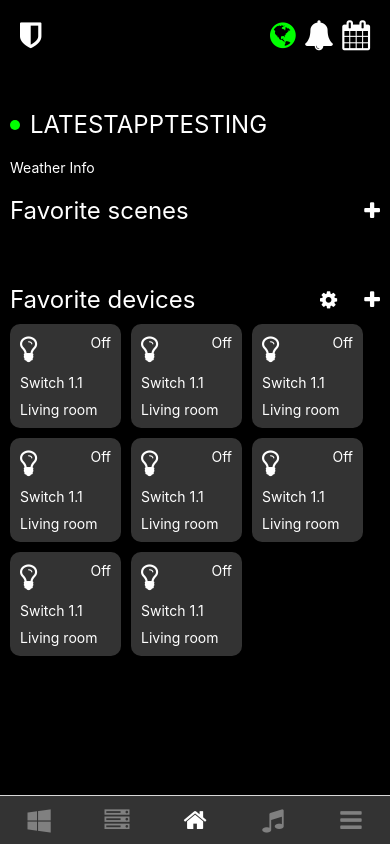
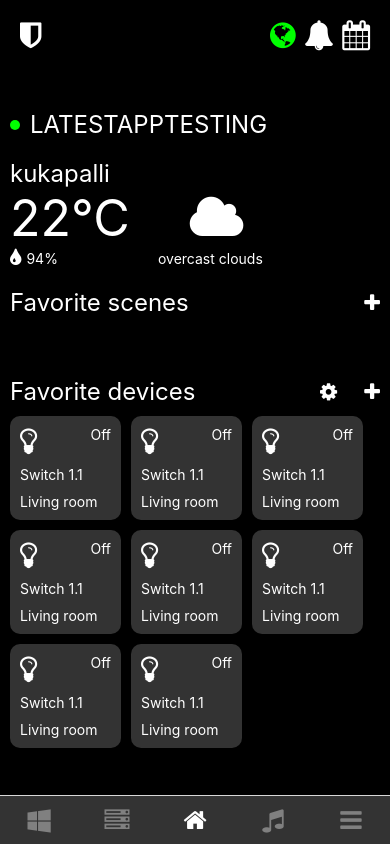
Before and after one commit to yong/smart-home-dashboard, a React Native app: screen /home in a window 390 px wide. Built offline with nearby package versions, Linux system fonts and the light colour scheme.

Commit message:
add Weather component with hard coded data

```diff
--- a/App.tsx
+++ b/App.tsx
@@ -17,10 +17,10 @@ const App = () => {
           tabBarActiveTintColor: 'white',
           tabBarInactiveTintColor: 'gray',
           tabBarStyle: {
-            backgroundColor: '#333', // Very dark gray
+            backgroundColor: '#333',
           },
           tabBarLabelStyle: {
-            display: 'none', // This will hide the label
+            display: 'none',
           },
         })}
       >
--- a/Banner.tsx
+++ b/Banner.tsx
@@ -18,7 +18,7 @@ const styles = StyleSheet.create({
     width: 10,
     height: 10,
     borderRadius: 5,
-    backgroundColor: '#00ff00', // Green color
+    backgroundColor: '#00ff00',
     marginRight: 10,
   },
   text: {
--- a/FavoriteDevices.tsx
+++ b/FavoriteDevices.tsx
@@ -3,7 +3,6 @@ import { View, Text, StyleSheet } from 'react-native';
 import Icon from 'react-native-vector-icons/FontAwesome';
 
 const FavoriteDevices = () => {
-  // This is a placeholder for your devices data
   const devices = Array(8).fill({ name: 'Switch 1.1', location: 'Living room' });
 
   return (
@@ -56,7 +55,7 @@ const styles = StyleSheet.create({
     marginTop: 10,
   },
   device: {
-    width: '30%', // Adjust this value as needed
+    width: '30%',
     backgroundColor: '#333',
     borderRadius: 10,
     padding: 10,
--- a/Home.tsx
+++ b/Home.tsx
@@ -4,16 +4,14 @@ import Header from './Header';
 import Banner from './Banner';
 import FavoriteScenes from './FavoriteScenes';
 import FavoriteDevices from './FavoriteDevices';
+import Weather from './Weather';
 
 const App = () => {
   return (
     <View style={styles.container}>
       <Header />
       <Banner />
-      <View style={styles.weather}>
-        {/* Weather component goes here */}
-        <Text style={styles.text}>Weather Info</Text>
-      </View>
+      <Weather />
       <FavoriteScenes/>
       <FavoriteDevices/>
     </View>
--- /dev/null
+++ b/Weather.tsx
@@ -0,0 +1,67 @@
+import React from 'react';
+import { View, Text, StyleSheet } from 'react-native';
+import Icon from 'react-native-vector-icons/FontAwesome';
+
+// Hard coded data
+const data = {
+  city: 'kukapalli',
+  temperature: '22',
+  unit: 'C',
+  humidity: '94%',
+  condition: 'overcast clouds',
+};
+
+const Weather = () => {
+  const { city, temperature, unit, humidity, condition } = data;
+
+  return (
+    <View style={styles.container}>
+      <Text style={styles.city}>{city}</Text>
+      <View style={styles.tempContainer}>
+        <Text style={styles.temperature}>{`${temperature}°${unit}`}</Text>
+        <Icon style={styles.icon} name="cloud" size={50} color="#fff" />
+      </View>
+      <View style={styles.humidityContainer}>
+        <Icon name="tint" size={20} color="#fff" />
+        <Text style={styles.humidity}>{humidity}</Text>
+        <Text style={styles.condition}>{condition}</Text>
+      </View>
+    </View>
+  );
+};
+
+const styles = StyleSheet.create({
+  container: {
+    marginTop: 20,
+  },
+  city: {
+    color: '#fff',
+    fontSize: 24,
+  },
+  tempContainer: {
+    flexDirection: 'row',
+    alignItems: 'center',
+  },
+  temperature: {
+    color: '#fff',
+    fontSize: 50,
+    marginRight: 10,
+  },
+  humidityContainer: {
+    flexDirection: 'row',
+    alignItems: 'center',
+  },
+  humidity: {
+    color: '#fff',
+    marginLeft: 5,
+  },
+  icon: {
+    marginLeft: 50,
+  },
+  condition: {
+    color: '#fff',
+    marginLeft: 100,
+  },
+});
+
+export default Weather;
```
